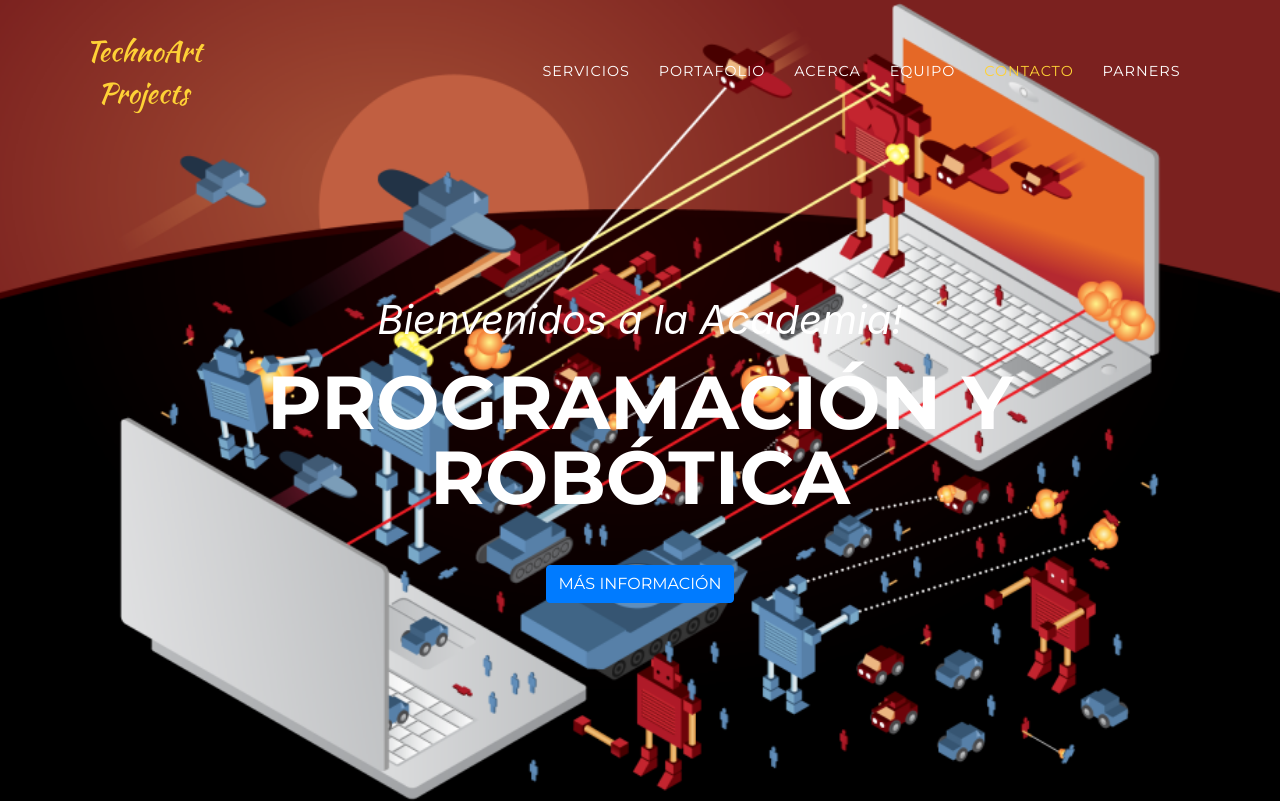
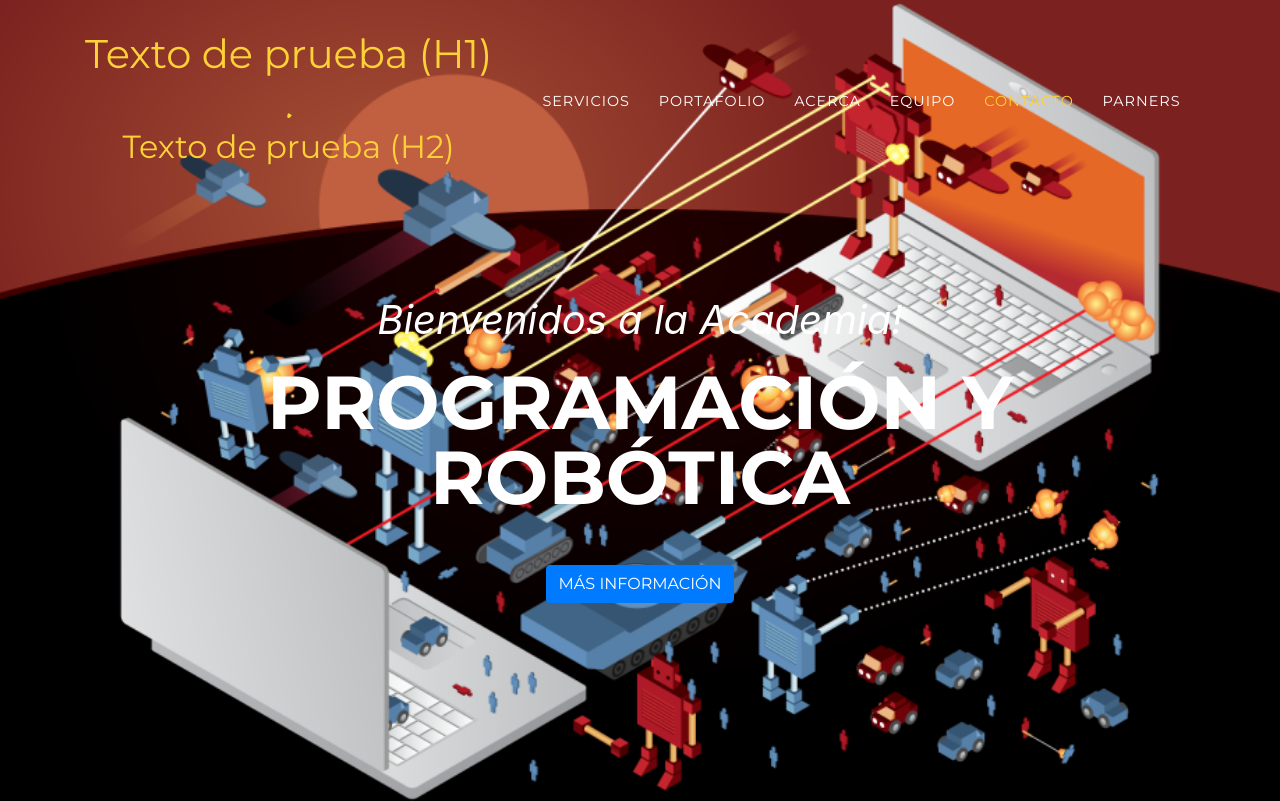
Before and after one commit to portafolioefrainmolano/progrobot, a website with bundled scripts: page index.html in a window 1280 px wide. Shown: the top 801 px of the page. Built offline with nearby package versions, Linux system fonts and the light colour scheme; a web font is replaced by a local one.

Commit message:
Update index.html

```diff
--- a/index.html
+++ b/index.html
@@ -30,7 +30,10 @@
   <!-- Navigation -->
   <nav class="navbar navbar-expand-lg navbar-dark fixed-top text-center" id="mainNav">
     <div class="container">
-      <a class="navbar-brand js-scroll-trigger" href="#page-top">TechnoArt<br/>Projects</a>
+      <a class="navbar-brand js-scroll-trigger" href="#page-top">
+      <H1> Texto de prueba (H1)</H1>.
+<H2> Texto de prueba (H2)</H2>
+      </a>
 
       <button class="navbar-toggler navbar-toggler-right" type="button" data-toggle="collapse" data-target="#navbarResponsive" aria-controls="navbarResponsive" aria-expanded="false" aria-label="Toggle navigation">
         Menu
```
